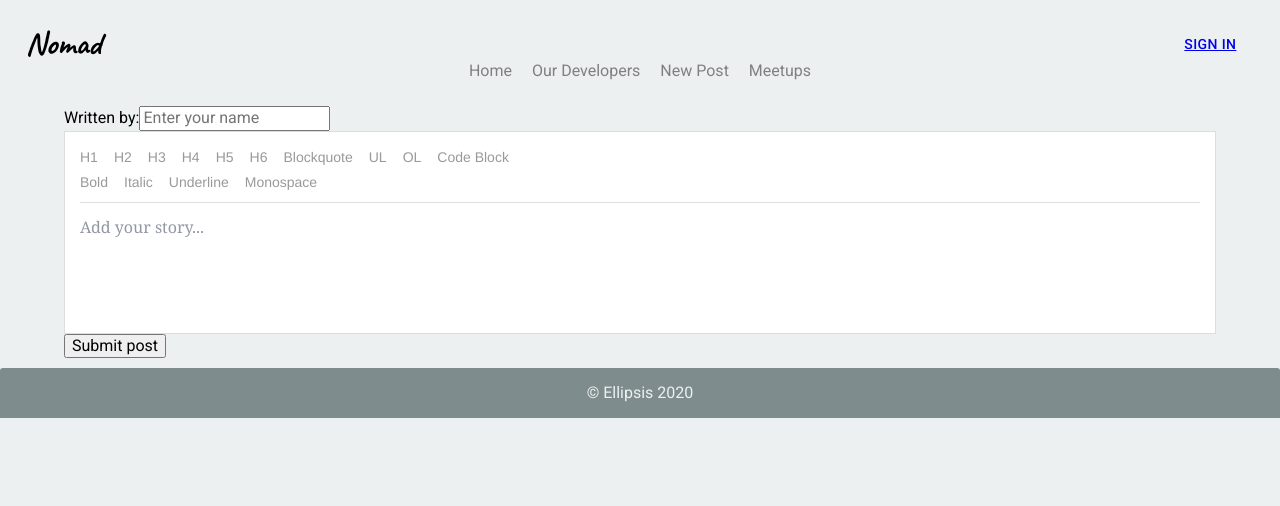
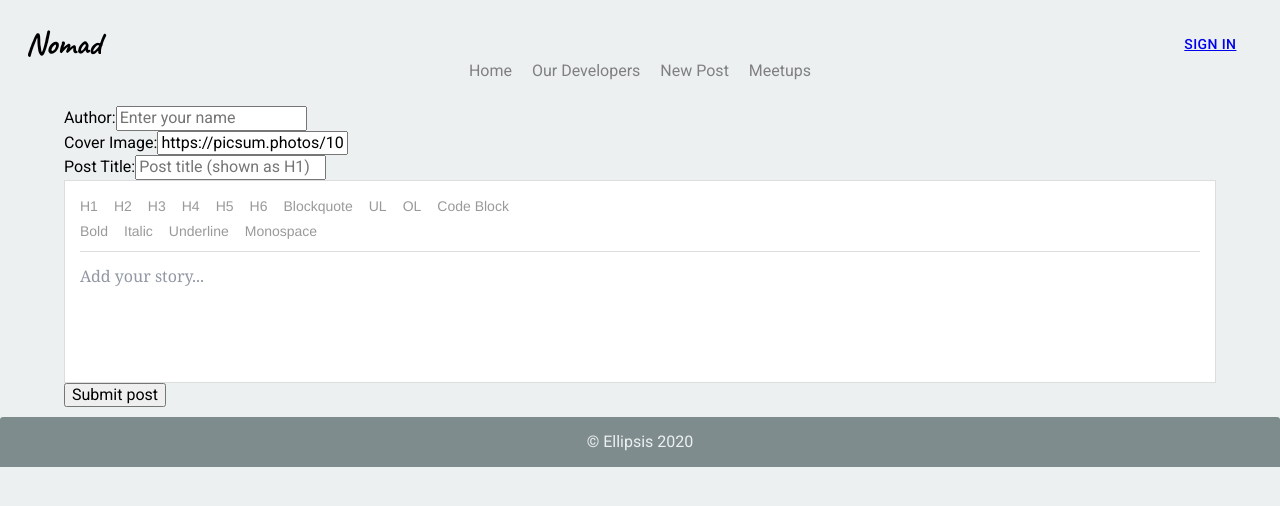
Before and after one commit to ellipsisMob/nomad, a React (Create React App) app in the folder client/: page /addPost in a window 1280 px wide. Shown: the top 506 px of the page. Built offline with nearby package versions, Linux system fonts and the light colour scheme.

Commit message:
update homepage styling and functionality

```diff
--- a/client/src/components/editor/Editor.jsx
+++ b/client/src/components/editor/Editor.jsx
@@ -27,7 +27,9 @@ class MyEditor extends React.Component {
     super(props);
     this.state = {
       editorState: EditorState.createEmpty(),
-      author: ''
+      author: '',
+      headerImg: 'https://picsum.photos/1000/300?grayscale&random=2',
+      title: '',
     };
 
 
@@ -51,6 +53,14 @@ class MyEditor extends React.Component {
     // this.setState({ author });
   }
 
+  headerImgChange = e => {
+    this.setState({ [e.target.name]: e.target.value});
+  }
+
+  titleChange = e => {
+    this.setState({ [e.target.name]: e.target.value});
+  }
+
   handleSubmit = event => {
     event.preventDefault();
     const contentState = this.state.editorState;
@@ -58,6 +68,9 @@ class MyEditor extends React.Component {
     console.log('to submit ', convertToRaw(currentState));
     let post = convertToRaw(currentState);
     post.author = this.state.author;
+    post.createdAt = new Date().toISOString();
+    post.headerImg = this.state.headerImg;
+    post.title = this.state.title;
     console.log('post', post);
     addPost(post);
   }
@@ -118,17 +131,37 @@ class MyEditor extends React.Component {
     }
 
     const { author } = this.state;
+    const { headerImg } = this.state;
+    const { title } = this.state;
     return (
       <div className="text-editor">
         <form>
           <label htmlFor="author">
-            Written by:
+            Author:
             <input
               name="author"
               type="text"
               placeholder="Enter your name"
               value={author}
               onChange={this.authorChange} />
+          </label>
+          <label htmlFor="headerImg">
+            <br></br>Cover Image:
+            <input
+              name="headerImg"
+              type="text"
+              placeholder="Link a cover image"
+              value={headerImg}
+              onChange={this.headerImgChange} />
+          </label>
+          <label htmlFor="title">
+            <br></br>Post Title:
+            <input
+              name="title"
+              type="text"
+              placeholder="Post title (shown as H1)"
+              value={title}
+              onChange={this.titleChange} />
           </label>
           <div className="RichEditor-root">
             <BlockStyleControls
--- a/client/src/components/posts/PostList.css
+++ b/client/src/components/posts/PostList.css
@@ -12,6 +12,20 @@
     max-width: 900px;
   }
 
+  .postPreview:hover {
+    color: var(--darkgrey);
+  }
+
+  .postBar {
+    display: flex;
+    flex-direction: row;
+    color: var(--darkgrey);
+    margin-top: 5px;
+  }
+  .author:hover {
+    font-weight: bold;
+  }
+
 .headerImg {
   width: 100%
 }
--- a/client/src/components/posts/PostList.jsx
+++ b/client/src/components/posts/PostList.jsx
@@ -66,26 +66,37 @@ const PostList = () => {
         ? rawPosts.map(raw => {
           const postData = raw.data.post;
           const { author } = raw.data.post;
+          const { headerImg } = raw.data.post;
+          const { createdAt } = raw.data.post;
+          const { title } = raw.data.post;
           const contentState = convertFromRaw(postData);
           const editorState = EditorState.createWithContent(contentState);
           const newEditorState = truncate(editorState);
           return (
-            <Link to={`/posts/${raw.id}`} style={{ textDecoration: 'none', color: 'inherit' }} key={raw.id}>
-              <div className="showPost">
-                <div className="headerImg">
-                  <img src="https://picsum.photos/1200/300?grayscale&random=1" alt="headerImg" className="headerImg" />
+            <div className="showPost" key={raw.id}>
+              <div className="headerImg">
+                <img src={headerImg} alt="headerImg" className="headerImg" />
+              </div>
+              <Link to={`/posts/${raw.id}`} style={{ textDecoration: 'none', color: 'inherit' }}>
+                <div className="postPreview">
+                  <h1>{title}</h1>
+                  <Editor editorState={newEditorState} readOnly={true} />
                 </div>
-                <Editor editorState={newEditorState} readOnly={true} />
-                {/* <div className="fullPost">
-                  <Link to={`/posts/${raw.id}`}>Full post ...</Link>
-                </div> */}
-                <div className="postBar">
-                  <AccountCircleIcon fontSize="large" />
-                  {author}
-                  date
-                </div>
+              </Link>
+
+              <div className="postBar">
+                {/* <AccountCircleIcon fontSize="large" /> */}
+                By&nbsp;
+                <Link to="/devs/cyBTQH78K0IR2eq1k405" style={{ textDecoration: 'none', color: 'inherit' }}>
+                  <div className="author">
+                    {author}
+                  </div>
+                </Link>
+                &nbsp;
+                at&nbsp;
+                {createdAt}
               </div>
-            </Link>
+            </div>
           );
         })
         : <h1>Loading ...</h1>}
```
